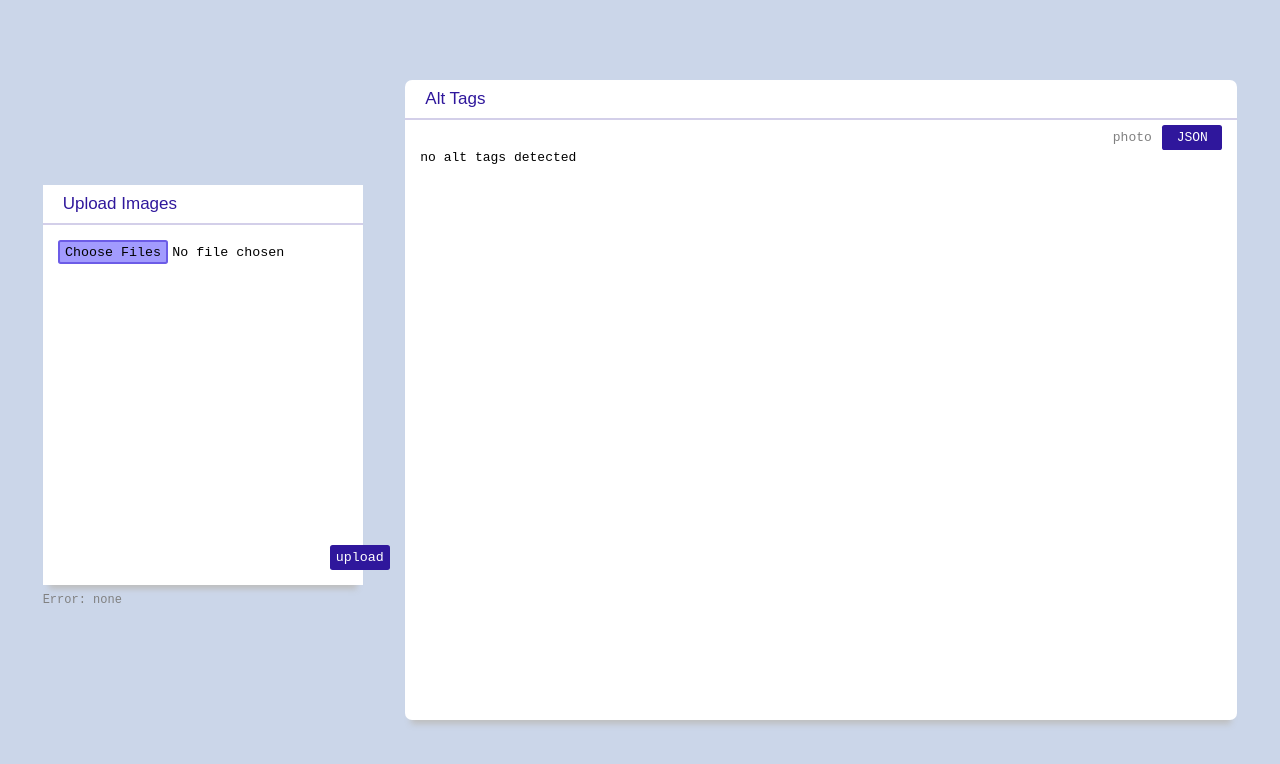
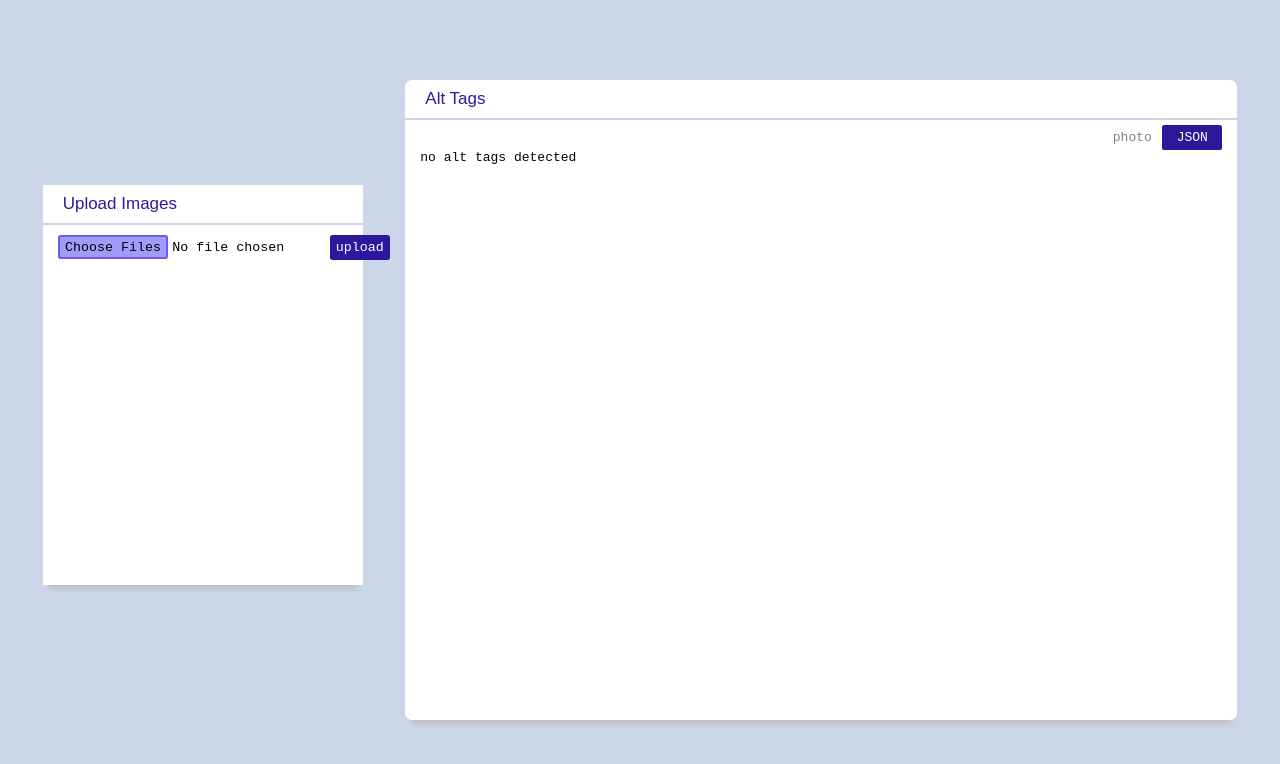
Before and after one commit to minori-fh/altgen, a React (Create React App) app in the folder client/: page / in a window 1280 px wide. Shown: the top 764 px of the page. Built offline with nearby package versions, Linux system fonts and the light colour scheme.

Commit message:
create state for upload completion and display success or error message with styling

```diff
--- a/client/src/components/InputPanel/index.js
+++ b/client/src/components/InputPanel/index.js
@@ -11,7 +11,9 @@ class InputPanel extends Component {
         this.url = {}
         this.state = {
             files: null,
-            error: "none"
+            filenames: [],
+            uploadComplete: false,
+            error: "none",
         }
     }
 
@@ -34,12 +36,13 @@ class InputPanel extends Component {
                 },
                 data: formdata
             }).then((res) => {
-                console.log("HELLO?!" + res.data.detections)
+                console.log("RES DETECTED FOR: " + res.data.filenames)
                 this.props.sendDetect(res.data, this.urls)
+                this.setState({filenames: res.data.filenames, uploadComplete: true, error: "none"})
             })
 
         } else {
-            this.setState({error: "no files chosen"})
+            this.setState({error: "Please choose file(s)", uploadComplete: false})
         }
 
     }
@@ -65,6 +68,17 @@ class InputPanel extends Component {
     }
 
     render(){
+
+        let uploadedfiles = this.state.filenames.map((filename) => (<p>{filename}</p>))
+
+        let msg; let color;
+
+        if (this.state.error != "none"){
+            msg = this.state.error; color = "#bb0f09"
+        } else if (this.state.uploadComplete == true){
+            msg = "Upload success"; color = "#1c7913"
+        }
+
         return(
         <div id="input-panel-container">
             <div  id="input-body-wrapper">
@@ -72,17 +86,16 @@ class InputPanel extends Component {
                     <p>Upload Images</p>
                 </div>
                 <form onSubmit={this.handleSubmit} id="form" action="/api/upload-image" enctype="multipart/form-data" method="post">
-                {/* <select type="field" name="detectType" onChange={this.setDetectType}>
-                        <option value="text">text recognition</option>
-                        <option value="imageprop">image properties</option>
-                        <option value="objectlocalize">object localization</option>
-                    </select> */}
                     <input id="input" type="file" accept="image/*" name="photo" multiple="multiple" onChange={this.onChange}/>
                     <input id="upload-btn" class="btn" type="submit" value="upload" />
                 </form>
+                <div id="uploaded-files">
+                    {uploadedfiles}
+                </div>
             </div>
             <div id="err-msg">
-                <p style={{color: this.state.error == "none" ? "#808080": "#bb0f09"}}>Error: {this.state.error}</p>
+                <p style={{color: color}}>{msg}</p>
+
             </div>
         </div>
         )
--- a/client/src/components/InputPanel/style.css
+++ b/client/src/components/InputPanel/style.css
@@ -27,14 +27,23 @@ select {
 #form {
     border-radius: 7px;
     width: 100%;
-    max-width: 100%;
-    height: 360px;
+    height: 60px;
     display: flex;
     flex-direction: row;
     justify-content: flex-start;
     align-items: flex-start;
     font-family: 'Roboto Mono', monospace !important;
-    padding: 15px;
+    padding: 10px 15px;
+}
+
+#uploaded-files {
+    width: 100%;
+    height: 300px;
+    padding: 10px 15px;
+    display: flex;
+    flex-direction: column;
+    justify-content: flex-start;
+    align-items: flex-start;
 }
 
 #input {
@@ -47,7 +56,6 @@ select {
     /* 15px is for padding */
     /* margin-top: calc(10px + 5px);  */
     font-family: 'Roboto Mono', monospace !important;
-    align-self: flex-end;
 }
 
 #err-msg {
--- a/client/src/components/OutputPanel/index.js
+++ b/client/src/components/OutputPanel/index.js
@@ -9,7 +9,6 @@ class OutputPanel extends Component {
     constructor(props){
         super()
         this.state = {
-            // format: "focus",
             view: "json"
         }
     }
@@ -18,11 +17,6 @@ class OutputPanel extends Component {
         console.log("SETTING STATE view: " + event.target.value)
         this.setState({view: event.target.value})
     }
-
-    // setFormat = (event) => {
-    //     console.log("SETTING STATE format: " + event.target.value)
-    //     this.setState({format: event.target.value})
-    // }
 
     render(){
 
```
